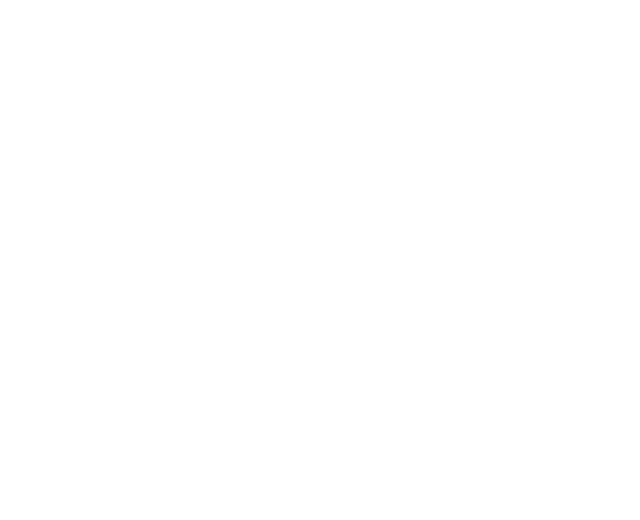
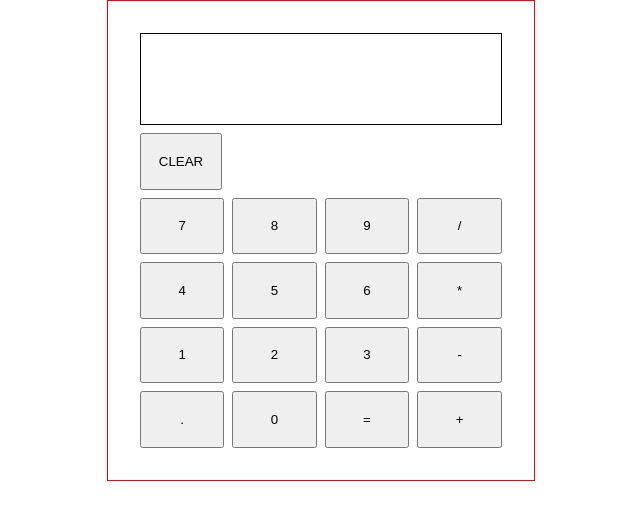
Before and after one commit to CjKhaled/Calculator, a plain HTML site: page index.html in a window 1280 px wide. Shown: the whole page, without its empty margins (319-959 px from the left). Drawn offline with Linux system fonts and the light colour scheme.

Commit message:
Made basic calculator UI

```diff
--- a/index.html
+++ b/index.html
@@ -1,13 +1,38 @@
 <!DOCTYPE html>
 <html lang="en">
-<head>
-    <meta charset="UTF-8">
-    <meta name="viewport" content="width=device-width, initial-scale=1.0">
+  <head>
+    <meta charset="UTF-8" />
+    <meta name="viewport" content="width=device-width, initial-scale=1.0" />
     <title>Calculator</title>
-    <link rel="stylesheet" href="styles.css">
+    <link rel="stylesheet" href="styles.css" />
     <script src="script.js" defer></script>
-</head>
-<body>
-
-</body>
+  </head>
+  <body>
+    <div class="wrapper">
+      <div class="calculator-case">
+        <div class="calculator-screen"></div>
+        <div class="clear-button">
+            <button id="clear">CLEAR</button>
+        </div>
+        <div class="calculator-buttons">
+            <button id="7">7</button>
+            <button id="8">8</button>
+            <button id="9">9</button>
+            <button id="/">/</button>
+            <button id="4">4</button>
+            <button id="5">5</button>
+            <button id="6">6</button>
+            <button id="*">*</button>
+            <button id="1">1</button>
+            <button id="2">2</button>
+            <button id="3">3</button>
+            <button id="-">-</button>
+            <button id=".">.</button>
+            <button id="0">0</button>
+            <button id="=">=</button>
+            <button id="+">+</button>
+        </div>
+      </div>
+    </div>
+  </body>
 </html>
--- a/styles.css
+++ b/styles.css
@@ -0,0 +1,34 @@
+*, *::after, *::before {
+    margin: 0;
+    padding: 0;
+}
+
+.wrapper {
+    display: flex;
+    justify-content: center;
+}
+
+.calculator-case {
+    display: inline-block;
+    border: solid red 1px;
+    padding: 2rem;
+}
+
+.calculator-screen {
+    width: 360px;
+    height: 90px;
+    border: solid black 1px;
+}
+
+.clear-button #clear{
+    height: 56.5px;
+    width: 82px;
+    margin: 0.5rem 0rem;
+}
+
+.calculator-buttons {
+    display: grid;
+    grid-template-columns: repeat(4, auto);
+    height: 250px;
+    gap: 8px;
+}
```
